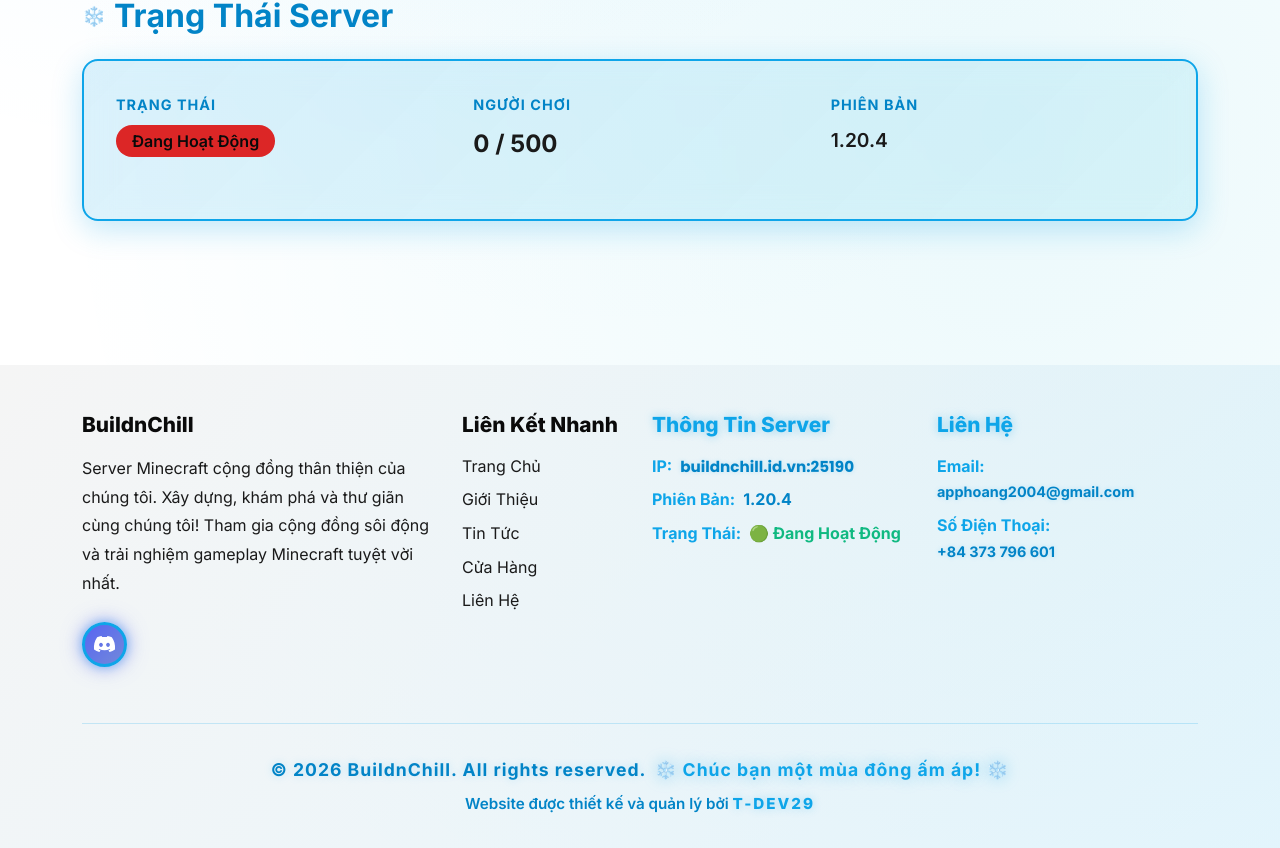
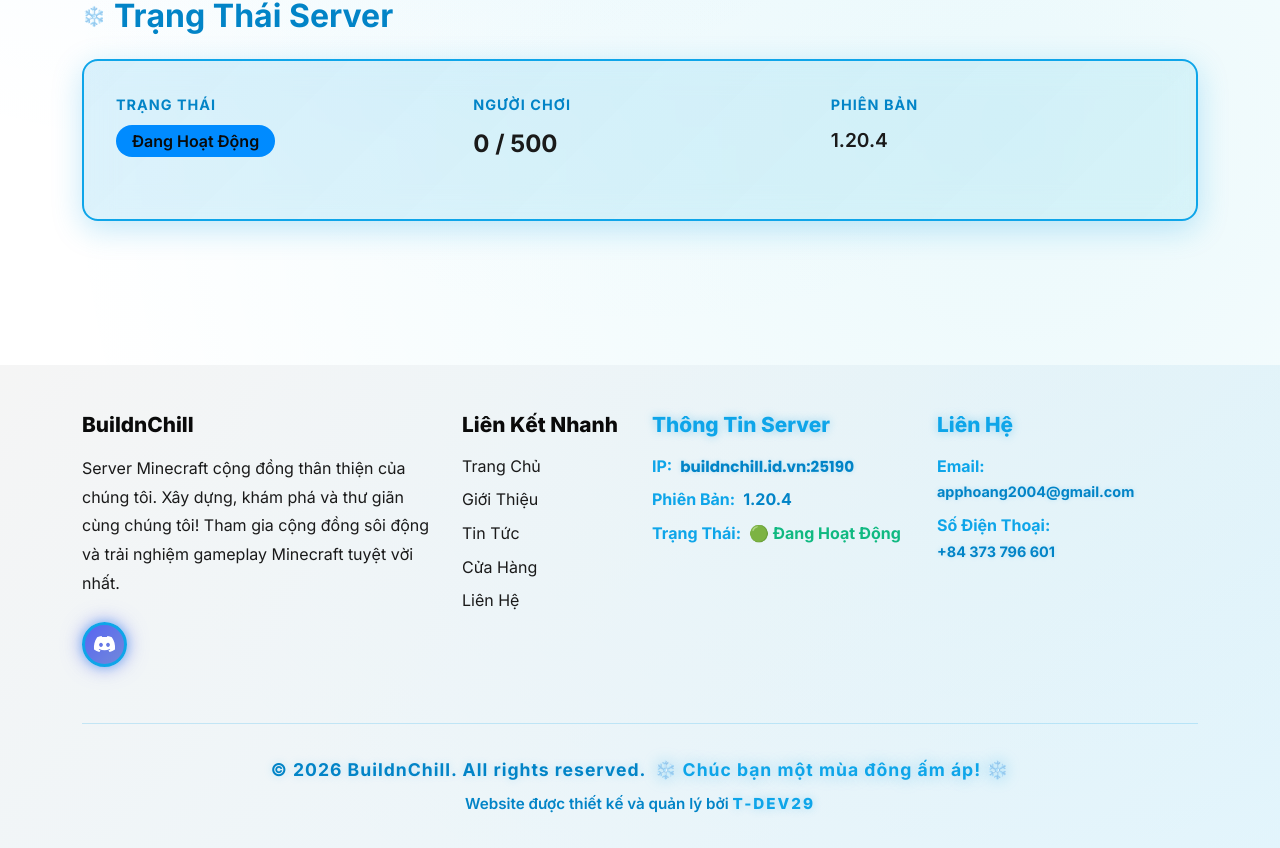
Before and after one commit to NghiazTM/buildnchillweb, a React (Vite) app: page / in a window 1280 px wide. Shown: the part 1499-2347 px from the top of the page. Built offline with nearby package versions, Linux system fonts and the light colour scheme; no server answers; the database is empty.

Commit message:
Update custom.css

```diff
--- a/src/styles/custom.css
+++ b/src/styles/custom.css
@@ -6,13 +6,13 @@
   --bg-primary: #e5e5e5;
   --bg-secondary: #f5f5f5;
   --bg-tertiary: #ffffff;
-  --tet-red: #dc2626;
+  --tet-red: #008bff;
   --tet-red-dark: #b91c1c;
   --tet-red-light: #ef4444;
-  --tet-gold: #d97706;
+  --tet-gold: #0d93af;
   --tet-gold-dark: #b45309;
   --tet-gold-light: #f59e0b;
-  --tet-orange: #ea580c;
+  --tet-orange: #c3e4ff;
   --tet-orange-dark: #c2410c;
   --tet-orange-light: #fb923c;
   --text-primary: #0a0a0a;
```
